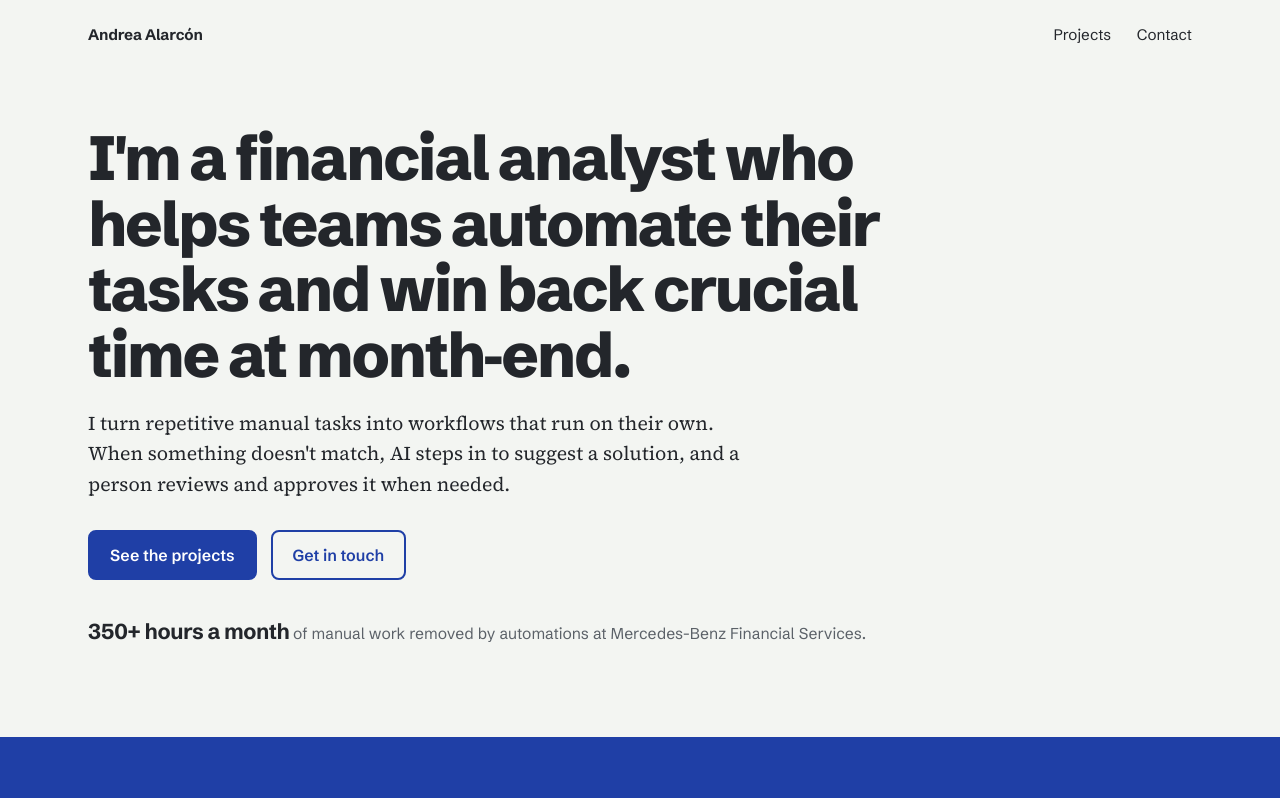
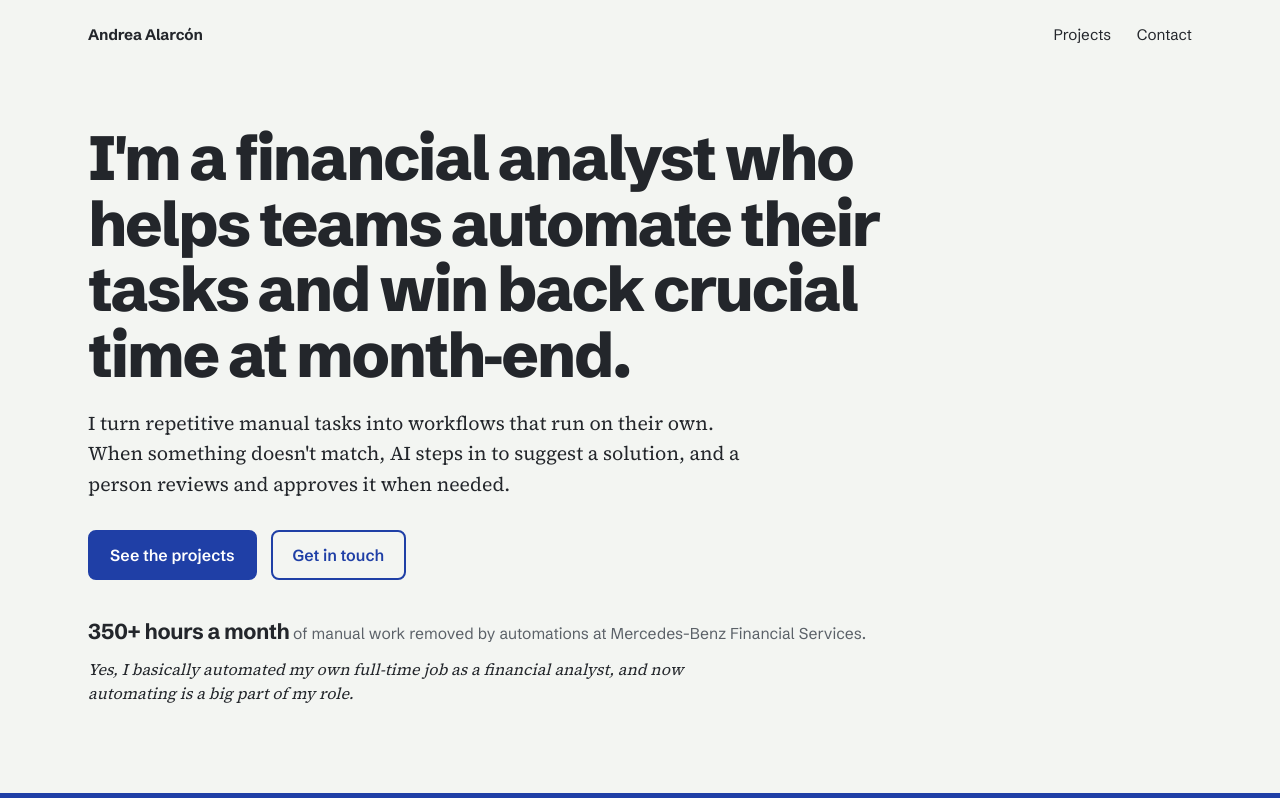
Before and after one commit to andreaalarconvalles/andreaalarconvalles.github.io, a plain HTML site: page index.html in a window 1280 px wide. Shown: the top 798 px of the page. Drawn offline with Linux system fonts and the light colour scheme; files whose address does not match are found by name.

Commit message:
Add files via upload

```diff
--- a/index.html
+++ b/index.html
@@ -46,6 +46,7 @@
   .btn.ghost { color: var(--pen); background: transparent; }
   .btn:hover { filter: brightness(1.08); }
   .proof { font-family: var(--sans); color: var(--muted); font-size: .98rem; margin: 0; }
+  .proof .aside { display: block; margin-top: 8px; font: italic 400 1rem/1.5 var(--serif); color: var(--ink); max-width: 40em; }
   .proof b { color: var(--ink); font-size: 1.35rem; letter-spacing: -.02em; }
 
   /* ---------- is this your company? ---------- */
@@ -149,7 +150,7 @@
         <a class="btn primary" href="#projects">See the projects</a>
         <a class="btn ghost" href="mailto:alarconvalles.andrea@gmail.com">Get in touch</a>
       </div>
-      <p class="proof"><b>350+ hours a month</b> of manual work removed by automations at Mercedes-Benz Financial Services.</p>
+      <p class="proof"><b>350+ hours a month</b> of manual work removed by automations at Mercedes-Benz Financial Services.<span class="aside">Yes, I basically automated my own full-time job as a financial analyst, and now automating is a big part of my role.</span></p>
     </div>
 
   </section>
```
